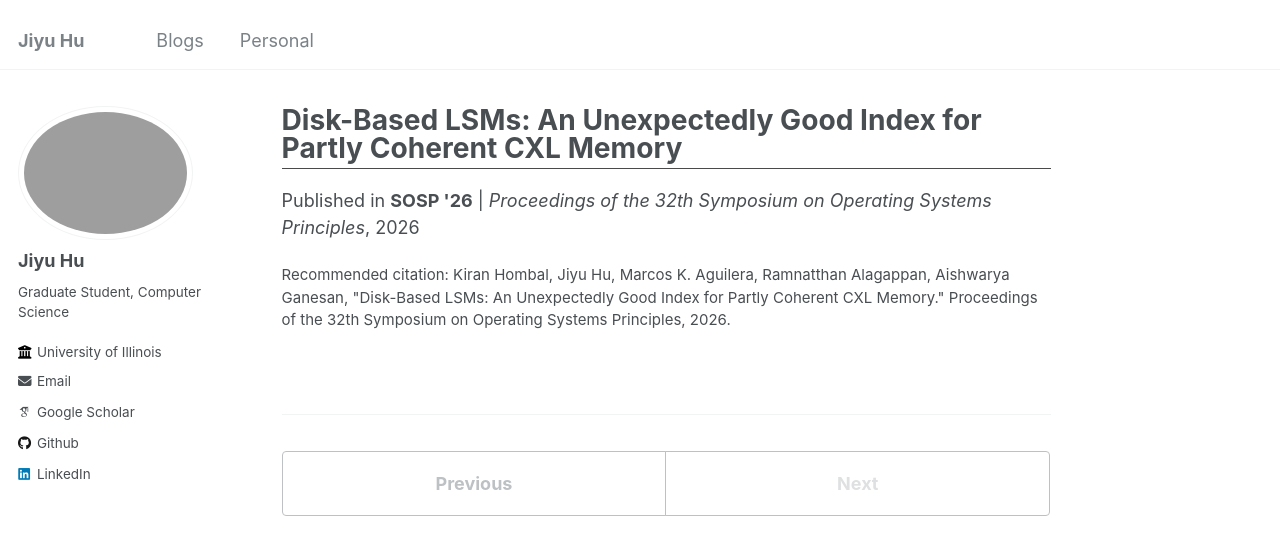
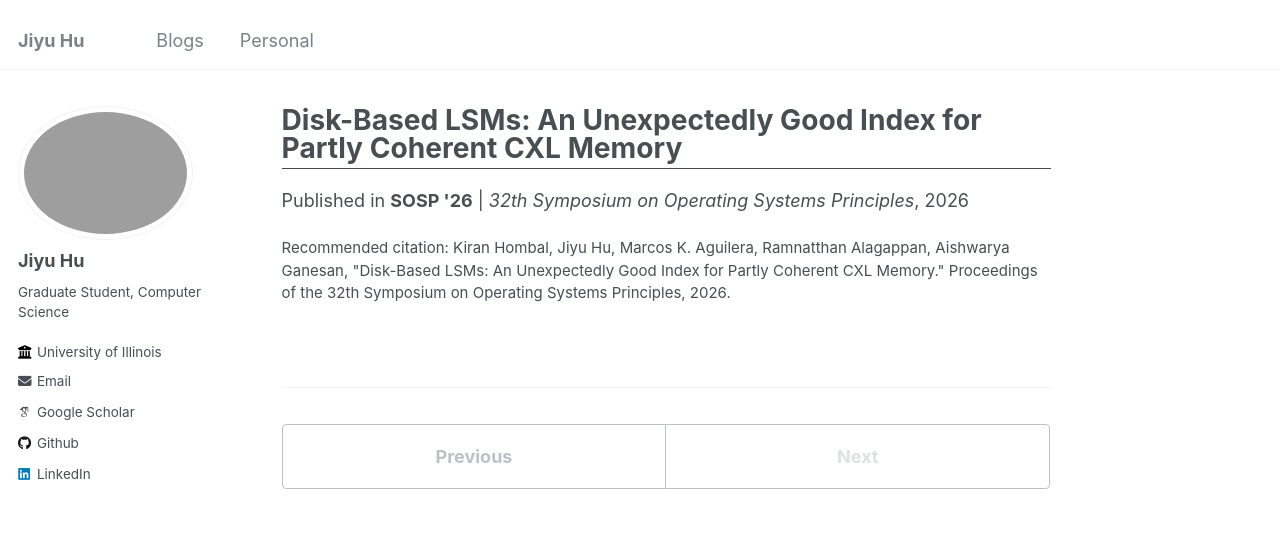
Before and after one commit to JiyuuuHuuu/JiyuuuHuuu.github.io, a Jekyll site: the page built from _publications/2026-11-05-Disk-Based-LSMs-An-Unexpectedly-Good-Index-For-Partly-Coherent-CXL-Memory.md, in a window 1280 px wide. Shown: the top 555 px of the page. Built offline with Jekyll 4.4.1, drawn with Linux system fonts in a browser that asks for light colours; some web fonts are replaced.

Commit message:
update venue title

```diff
--- a/_publications/2026-11-05-Disk-Based-LSMs-An-Unexpectedly-Good-Index-For-Partly-Coherent-CXL-Memory.md
+++ b/_publications/2026-11-05-Disk-Based-LSMs-An-Unexpectedly-Good-Index-For-Partly-Coherent-CXL-Memory.md
@@ -4,7 +4,7 @@ collection: publications
 # link: https://dassl-uiuc.github.io/pdfs/papers/lazylog.pdf
 author:  "Kiran Hombal, **Jiyu Hu**, Marcos K. Aguilera, Ramnatthan Alagappan, Aishwarya Ganesan"
 date: 2026-11-01
-venue: "<span style='font-weight: bold; font-style: normal;'>SOSP '26</span> | Proceedings of the 32th Symposium on Operating Systems Principles"
+venue: "<span style='font-weight: bold; font-style: normal;'>SOSP '26</span> | 32th Symposium on Operating Systems Principles"
 # paperurl: 'https://dassl-uiuc.github.io/pdfs/papers/lazylog.pdf'
 citation: ' Kiran Hombal, Jiyu Hu, Marcos K. Aguilera, Ramnatthan Alagappan, Aishwarya Ganesan, &quot;Disk-Based LSMs: An Unexpectedly Good Index for Partly Coherent CXL Memory.&quot; Proceedings of the 32th Symposium on Operating Systems Principles, 2026.'
 note: '(To Appear)'
```
Also changed, not shown: _publications/2024-05-01-Rethinking-Erasure-Coding-Libraries-in-the-Age-of-Optimized-Machine-Learning.md (+1 -1 lines), _publications/2024-11-05-LazyLog-A-New-Shared-Log-Abstraction-for-Low-Latency-Applications.md (+1 -1 lines), _publications/2025-07-15-Low-End-to-End-Latency-atop-a-Speculative-Shared-Log-with-Fix-Ante-Ordering.md (+1 -1 lines), _publications/2026-07-15-MEGALON-Efficient-Data-Sharing-for-Partly-Coherent-CXL-Memory.md (+1 -1 lines).
